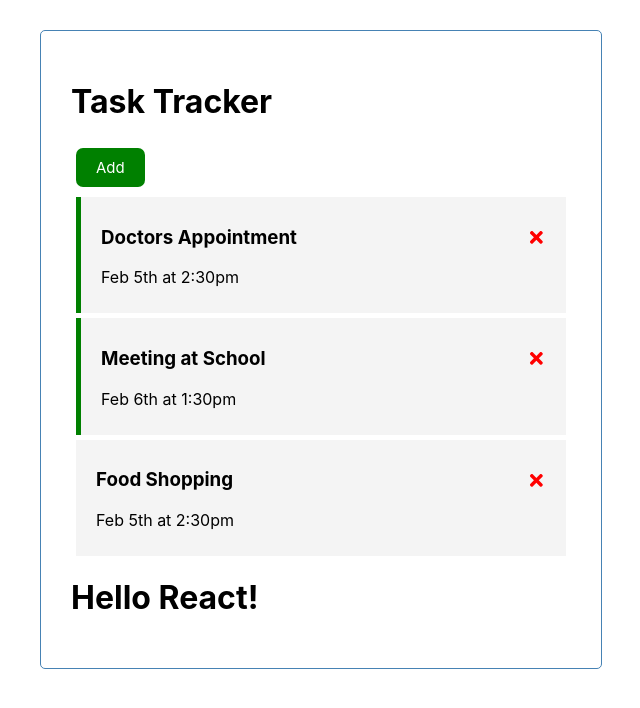
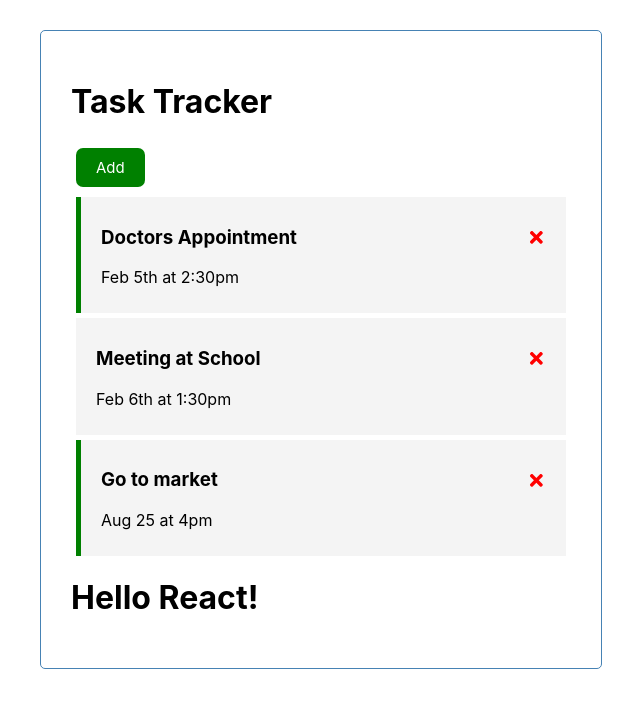
Before and after one commit to fkhjoy/react-task-tracker, a React (Create React App) app: page / in a window 1280 px wide. Shown: the top 708 px of the page, without its empty margins (319-959 px from the left). Built offline with nearby package versions, Linux system fonts and the light colour scheme; data requests are answered from the project's data file.

Commit message:
connected with json database server

```diff
--- /dev/null
+++ b/db.json
@@ -0,0 +1,22 @@
+{
+  "tasks": [
+    {
+      "id": 1,
+      "text": "Doctors Appointment",
+      "day": "Feb 5th at 2:30pm",
+      "reminder": true
+    },
+    {
+      "id": 2,
+      "text": "Meeting at School",
+      "day": "Feb 6th at 1:30pm",
+      "reminder": false
+    },
+    {
+      "text": "Go to market",
+      "day": "Aug 25 at 4pm",
+      "reminder": true,
+      "id": 3
+    }
+  ]
+}
--- a/package.json
+++ b/package.json
@@ -6,6 +6,7 @@
     "@testing-library/jest-dom": "^5.14.1",
     "@testing-library/react": "^11.2.7",
     "@testing-library/user-event": "^12.8.3",
+    "json-server": "^0.16.3",
     "react": "^17.0.2",
     "react-dom": "^17.0.2",
     "react-icons": "^4.2.0",
@@ -16,7 +17,8 @@
     "start": "react-scripts start",
     "build": "react-scripts build",
     "test": "react-scripts test",
-    "eject": "react-scripts eject"
+    "eject": "react-scripts eject",
+    "server": "json-server --watch db.json --port 5000"
   },
   "eslintConfig": {
     "extends": [
--- a/src/App.js
+++ b/src/App.js
@@ -1,4 +1,4 @@
-import { useState } from 'react';
+import { useState, useEffect } from 'react';
 import Header from './components/Header'
 import Tasks from './components/Tasks'
 import AddTask from './components/AddTask';
@@ -7,42 +7,76 @@
 function App() {
 
   const [showAddTask, setShowAddTask] = useState(false)
-  const [tasks, setTasks] = useState(
-    [
-    {
-        id: 1,
-        text: 'Doctors Appointment',
-        day: 'Feb 5th at 2:30pm',
-        reminder: true,
-    },
-    {
-        id: 2,
-        text: 'Meeting at School',
-        day: 'Feb 6th at 1:30pm',
-        reminder: true,
-    },
-    {
-        id: 3,
-        text: 'Food Shopping',
-        day: 'Feb 5th at 2:30pm',
-        reminder: false,
-    }
-    ]
-  )
+  const [tasks, setTasks] = useState([])
 
-  const addTask = (task) => {
-    const id = Math.floor(Math.random()*10000) + 1
-    const newTask = { id, ...task }
-    setTasks([...tasks, newTask])
+  const fetchTasks = async () => {
+    const res = await fetch('http://localhost:5000/tasks')
+    const data = await res.json()
+    return data
+
   }
 
-  const deleteTask = (id) => {
+  const fetchTask = async (id) => {
+    const res = await fetch(`http://localhost:5000/tasks/${id}`)
+    const data = await res.json()
+    return data
+  }
+
+  useEffect(() => {
+
+    const getTasks = async () => {
+      const tasksFromServer = await fetchTasks()
+      setTasks(tasksFromServer)
+    }
+
+    getTasks()
+  }, [])
+
+  const addTask = async (task) => {
+
+    const res = await fetch('http://localhost:5000/tasks',
+    {
+      method:'POST',
+      headers: {
+        'Content-type': 'application/json'
+      },
+      body: JSON.stringify(task)
+    })
+
+    const data = await res.json()
+
+    setTasks([...tasks, data])
+
+    // const id = Math.floor(Math.random()*10000) + 1
+    // const newTask = { id, ...task }
+    // setTasks([...tasks, newTask])
+  }
+
+  const deleteTask = async (id) => {
+    await fetch(`http://localhost:5000/tasks/${id}`,
+    {method: 'DELETE',})
+
     setTasks(tasks.filter((task) => task.id !== id))
   }
 
-  const toggleReminder = (id) => {
+  const toggleReminder = async (id) => {
+
+    const taskToToggle = await fetchTask(id)
+    const updTask = { ...taskToToggle, reminder: !taskToToggle.reminder }
+
+    const res = await fetch(`http://localhost:5000/tasks/${id}`,
+    {
+      method: 'PUT',
+      headers: {
+        'Content-type': 'application/json'
+      },
+      body: JSON.stringify(updTask)
+    })
+
+    const data = await res.json()
+
     setTasks(tasks.map( (task) =>
-      task.id === id? { ...task, reminder: !task.reminder} : task
+      task.id === id? { ...task, reminder: data.reminder} : task
     ))
   }
 
```
Also changed, not shown: 1 other file (tests, documents, lock files or other folders).
